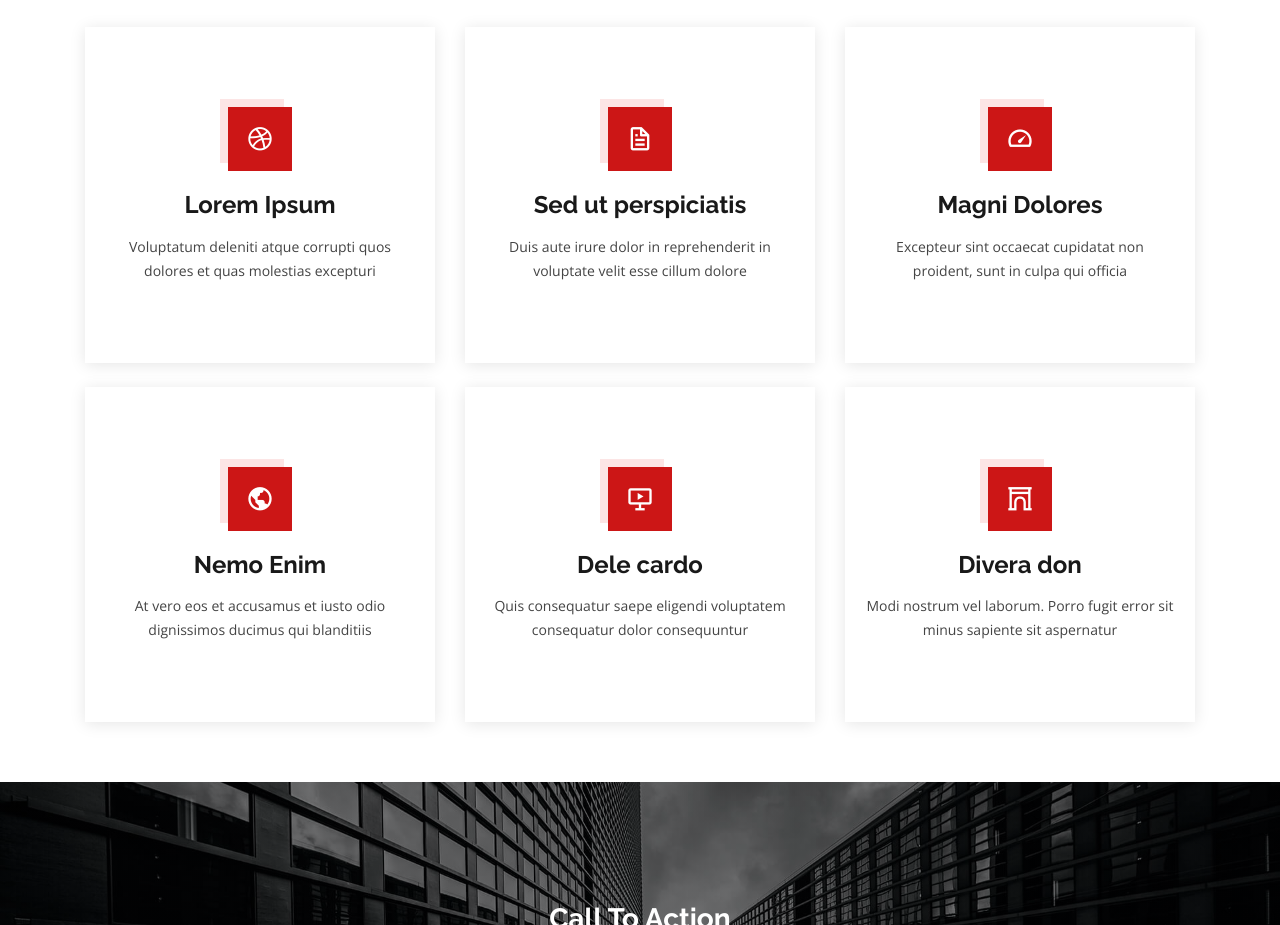
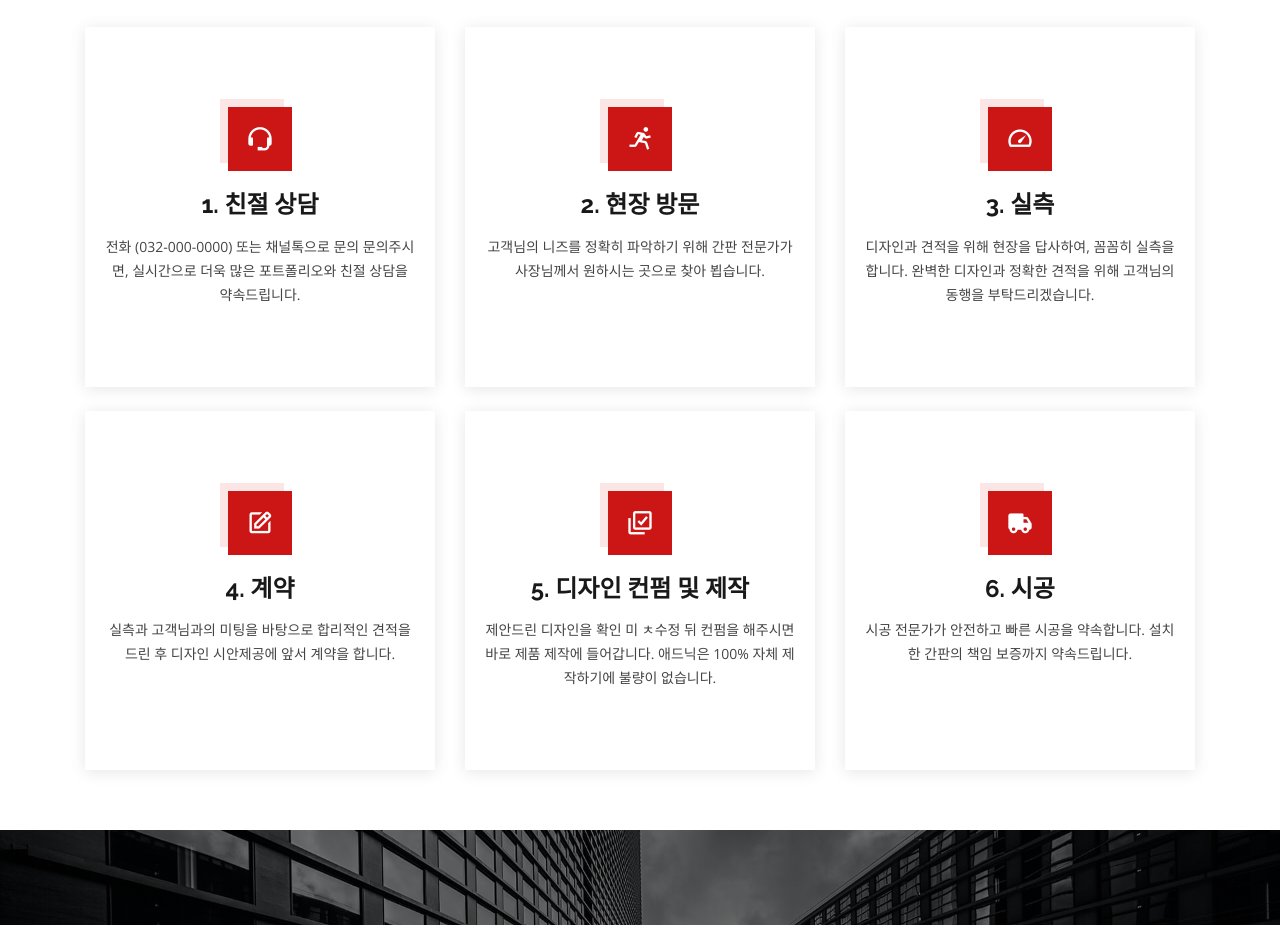
Before and after one commit to smwfifa/okadniq, a plain HTML site: page index.html in a window 1280 px wide. Shown: the part 2044-2969 px from the top of the page. Drawn offline with nearby package versions, Linux system fonts and the light colour scheme.

Commit message:
Add files via upload
서비스 수정

```diff
--- a/index.html
+++ b/index.html
@@ -286,49 +286,49 @@
         <div class="row">
           <div class="col-lg-4 col-md-6 d-flex align-items-stretch" data-aos="fade-up">
             <div class="icon-box">
-              <div class="icon"><i class="bx bxl-dribbble"></i></div>
-              <h4><a href="">Lorem Ipsum</a></h4>
-              <p>Voluptatum deleniti atque corrupti quos dolores et quas molestias excepturi</p>
+              <div class="icon"><i class="bx bx-support"></i></div>
+              <h4><a href="">1. 친절 상담</a></h4>
+              <p>전화 (032-000-0000) 또는 채널톡으로 문의 문의주시면, 실시간으로 더욱 많은 포트폴리오와 친절 상담을 약속드립니다.</p>
             </div>
           </div>
 
           <div class="col-lg-4 col-md-6 d-flex align-items-stretch mt-4 mt-md-0" data-aos="fade-up" data-aos-delay="150">
             <div class="icon-box">
-              <div class="icon"><i class="bx bx-file"></i></div>
-              <h4><a href="">Sed ut perspiciatis</a></h4>
-              <p>Duis aute irure dolor in reprehenderit in voluptate velit esse cillum dolore</p>
+              <div class="icon"><i class="bx bx-run"></i></div>
+              <h4><a href="">2. 현장 방문</a></h4>
+              <p>고객님의 니즈를 정확히 파악하기 위해 간판 전문가가 사장님께서 원하시는 곳으로 찾아 뵙습니다.</p>
             </div>
           </div>
 
           <div class="col-lg-4 col-md-6 d-flex align-items-stretch mt-4 mt-lg-0" data-aos="fade-up" data-aos-delay="300">
             <div class="icon-box">
               <div class="icon"><i class="bx bx-tachometer"></i></div>
-              <h4><a href="">Magni Dolores</a></h4>
-              <p>Excepteur sint occaecat cupidatat non proident, sunt in culpa qui officia</p>
+              <h4><a href="">3. 실측</a></h4>
+              <p>디자인과 견적을 위해 현장을 답사하여, 꼼꼼히 실측을 합니다. 완벽한 디자인과 정확한 견적을 위해 고객님의 동행을 부탁드리겠습니다.</p>
             </div>
           </div>
 
           <div class="col-lg-4 col-md-6 d-flex align-items-stretch mt-4" data-aos="fade-up" data-aos-delay="450">
             <div class="icon-box">
-              <div class="icon"><i class="bx bx-world"></i></div>
-              <h4><a href="">Nemo Enim</a></h4>
-              <p>At vero eos et accusamus et iusto odio dignissimos ducimus qui blanditiis</p>
+              <div class="icon"><i class="bx bx-edit"></i></div>
+              <h4><a href="">4. 계약</a></h4>
+              <p>실측과 고객님과의 미팅을 바탕으로 합리적인 견적을 드린 후 디자인 시안제공에 앞서 계약을 합니다.</p>
             </div>
           </div>
 
           <div class="col-lg-4 col-md-6 d-flex align-items-stretch mt-4" data-aos="fade-up" data-aos-delay="600">
             <div class="icon-box">
-              <div class="icon"><i class="bx bx-slideshow"></i></div>
-              <h4><a href="">Dele cardo</a></h4>
-              <p>Quis consequatur saepe eligendi voluptatem consequatur dolor consequuntur</p>
+              <div class="icon"><i class="bx bx-select-multiple "></i></div>
+              <h4><a href="">5. 디자인 컨펌 및 제작</a></h4>
+              <p>제안드린 디자인을 확인 미 ㅊ수정 뒤 컨펌을 해주시면 바로 제품 제작에 들어갑니다. 애드닉은 100% 자체 제작하기에 불량이 없습니다.</p>
             </div>
           </div>
 
           <div class="col-lg-4 col-md-6 d-flex align-items-stretch mt-4" data-aos="fade-up" data-aos-delay="750">
             <div class="icon-box">
-              <div class="icon"><i class="bx bx-arch"></i></div>
-              <h4><a href="">Divera don</a></h4>
-              <p>Modi nostrum vel laborum. Porro fugit error sit minus sapiente sit aspernatur</p>
+              <div class="icon"><i class="bx bxs-truck"></i></div>
+              <h4><a href="">6. 시공</a></h4>
+              <p>시공 전문가가 안전하고 빠른 시공을 약속합니다. 설치한 간판의 책임 보증까지 약속드립니다.</p>
             </div>
           </div>
 
```
